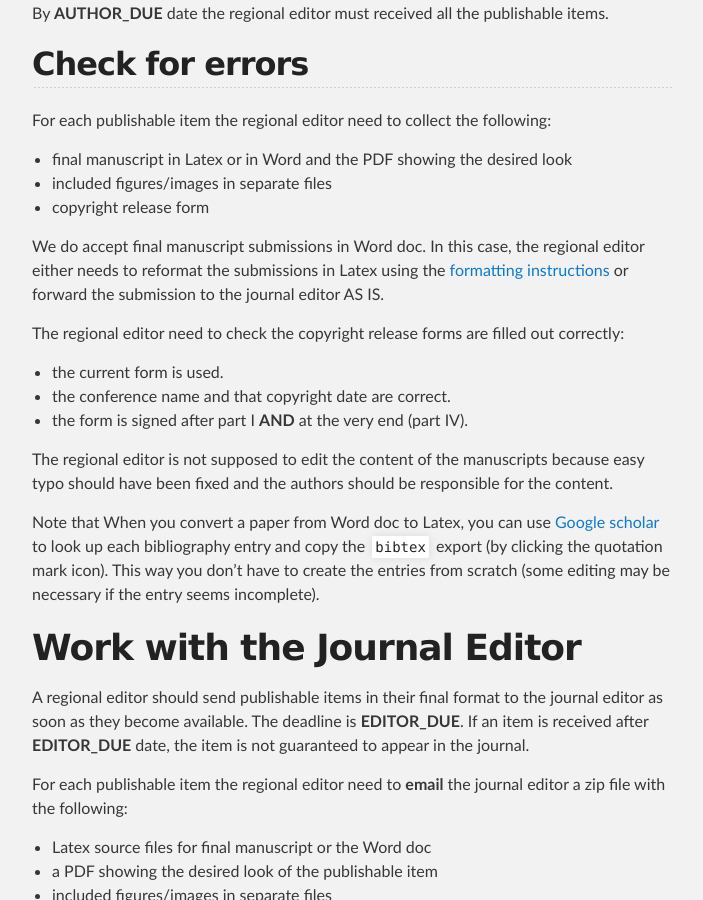
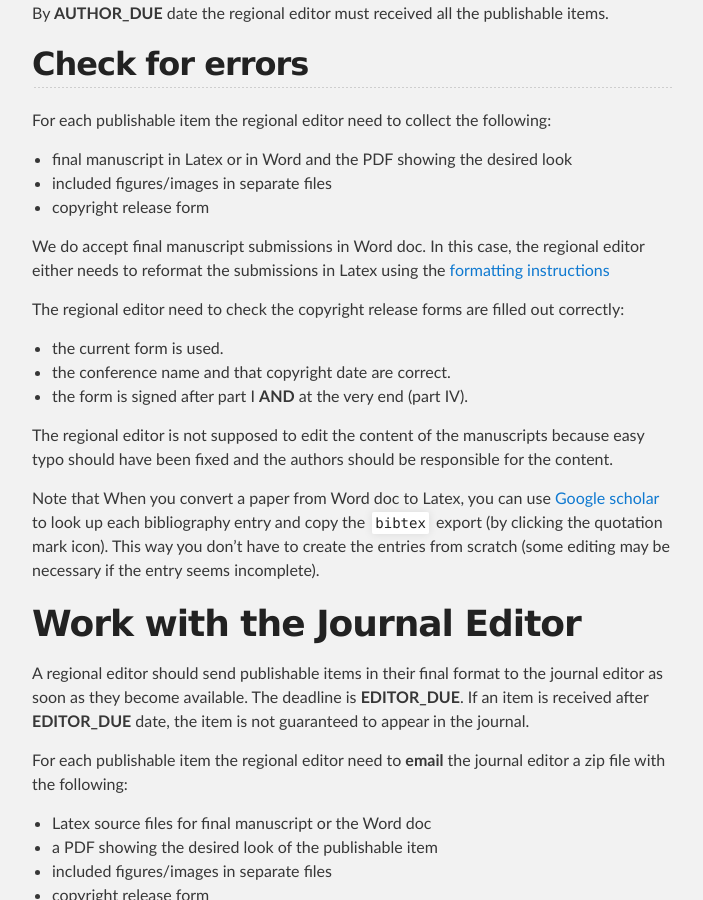
Before and after one commit to ccsc-journal/ccsc-editor, a Jekyll site: the page built from docs/editors.md, in a window 1280 px wide and 900 px high, scrolled down 2432 px. Shown: the whole window, without its empty margins (288-991 px from the left). Built offline with Jekyll 4.4.1, drawn with Linux system fonts in a browser that asks for light colours.

Commit message:
Update editors.md

```diff
--- a/docs/editors.md
+++ b/docs/editors.md
@@ -42,7 +42,7 @@ up to date on [CCSC website ](http://www.ccsc.org/regions/) or conference websit
 * invited talk abstracts (e.g. keynote, banquet speech, ...) with speaker bio
   [example](samples/speech_abstract.pdf))
 
-The Latex templates for papers and other abstracts can be found in [this repository](https://github.com/lubaochuan/ccsc-editor).
+The Latex templates for papers and other abstracts can be found in [this repository](https://github.com/ccsc-journal/ccsc-editor/tree/master/paper_template).
 
 # Important Dates
 There are two important dates for journal publication:
@@ -77,8 +77,7 @@ For each publishable item the regional editor need to collect the following:
 
 We do accept final manuscript submissions in Word doc. In this case,
 the regional editor either needs to reformat the submissions in Latex using
-the [formatting instructions](https://github.com/lubaochuan/ccsc-editor) or
-forward the submission to the journal editor AS IS.
+the [formatting instructions](https://github.com/ccsc-journal/ccsc-editor/tree/master/paper_template)
 
 The regional editor need to check the copyright release forms are filled out
 correctly:
```
